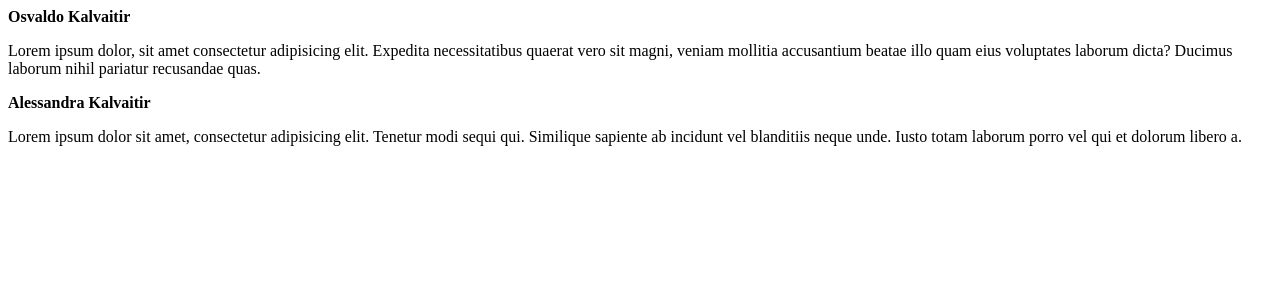
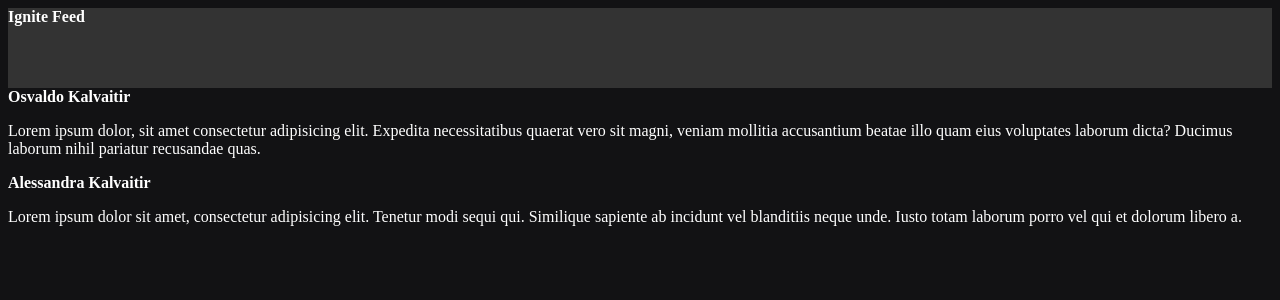
Before and after one commit to osvaldokalvaitir/reactjs-ignite2022-project1, a React (Vite) app: page / in a window 1280 px wide. Shown: the top 300 px of the page. Built offline with nearby package versions, Linux system fonts and the light colour scheme.

Commit message:
CSS Modules

```diff
--- a/src/App.jsx
+++ b/src/App.jsx
@@ -1,8 +1,13 @@
+import { Header } from './components/Header';
 import { Post } from './Post';
+
+import './styles.css';
 
 export function App() {
   return (
     <div>
+      <Header />
+
       <Post
         author="Osvaldo Kalvaitir"
         content="Lorem ipsum dolor, sit amet consectetur adipisicing elit. Expedita necessitatibus quaerat vero sit magni, veniam mollitia accusantium beatae illo quam eius voluptates laborum dicta? Ducimus laborum nihil pariatur recusandae quas."
--- /dev/null
+++ b/src/components/Header.jsx
@@ -0,0 +1,9 @@
+import styles from './Header.module.css';
+
+export function Header() {
+  return (
+    <header className={styles.header}>
+      <strong>Ignite Feed</strong>
+    </header>
+  );
+};
--- /dev/null
+++ b/src/components/Header.module.css
@@ -0,0 +1,4 @@
+.header {
+  background: #333;
+  height: 80px;
+}
--- /dev/null
+++ b/src/styles.css
@@ -0,0 +1,4 @@
+body {
+  background: #121214;
+  color: #fff;
+}
```
